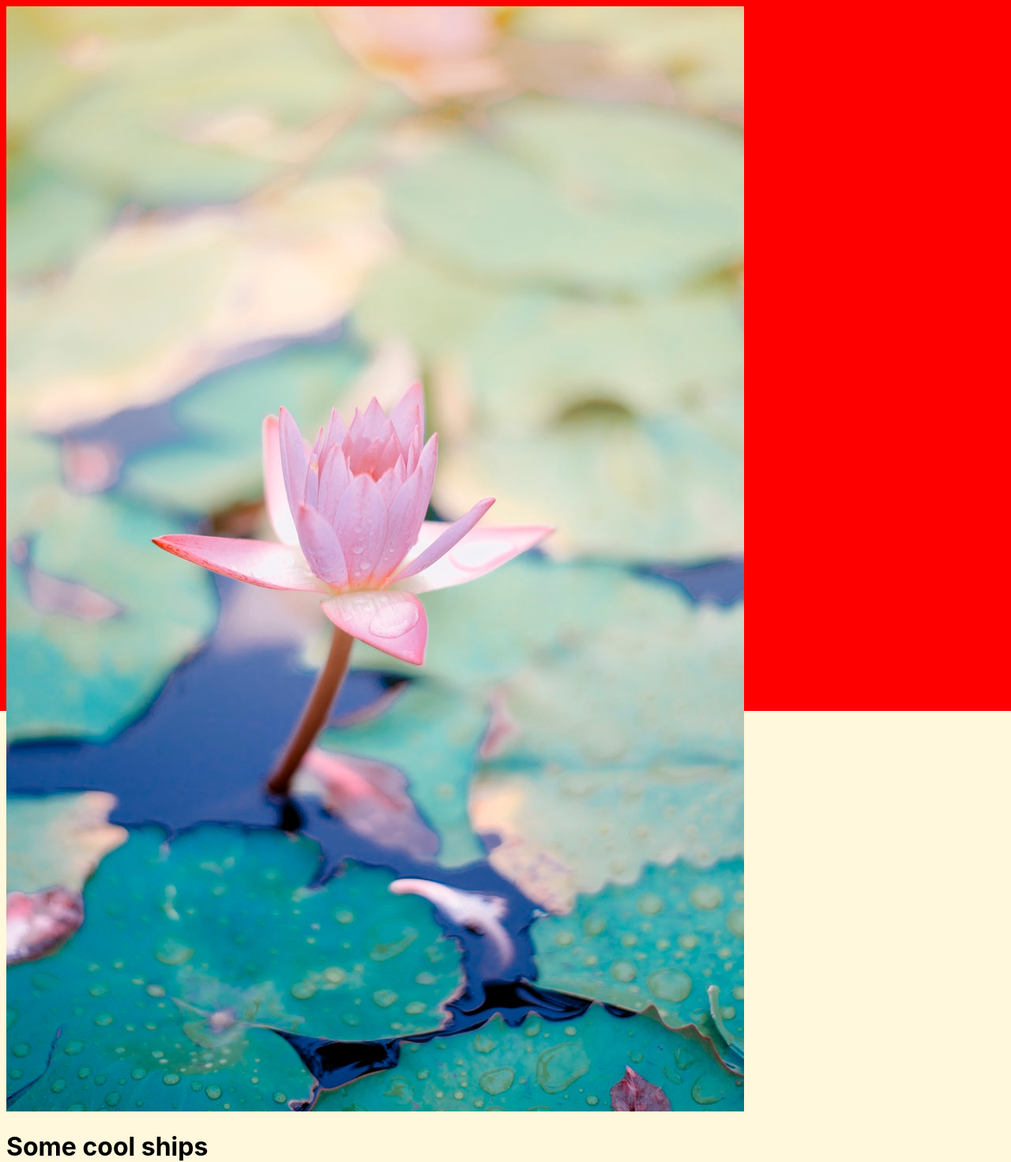
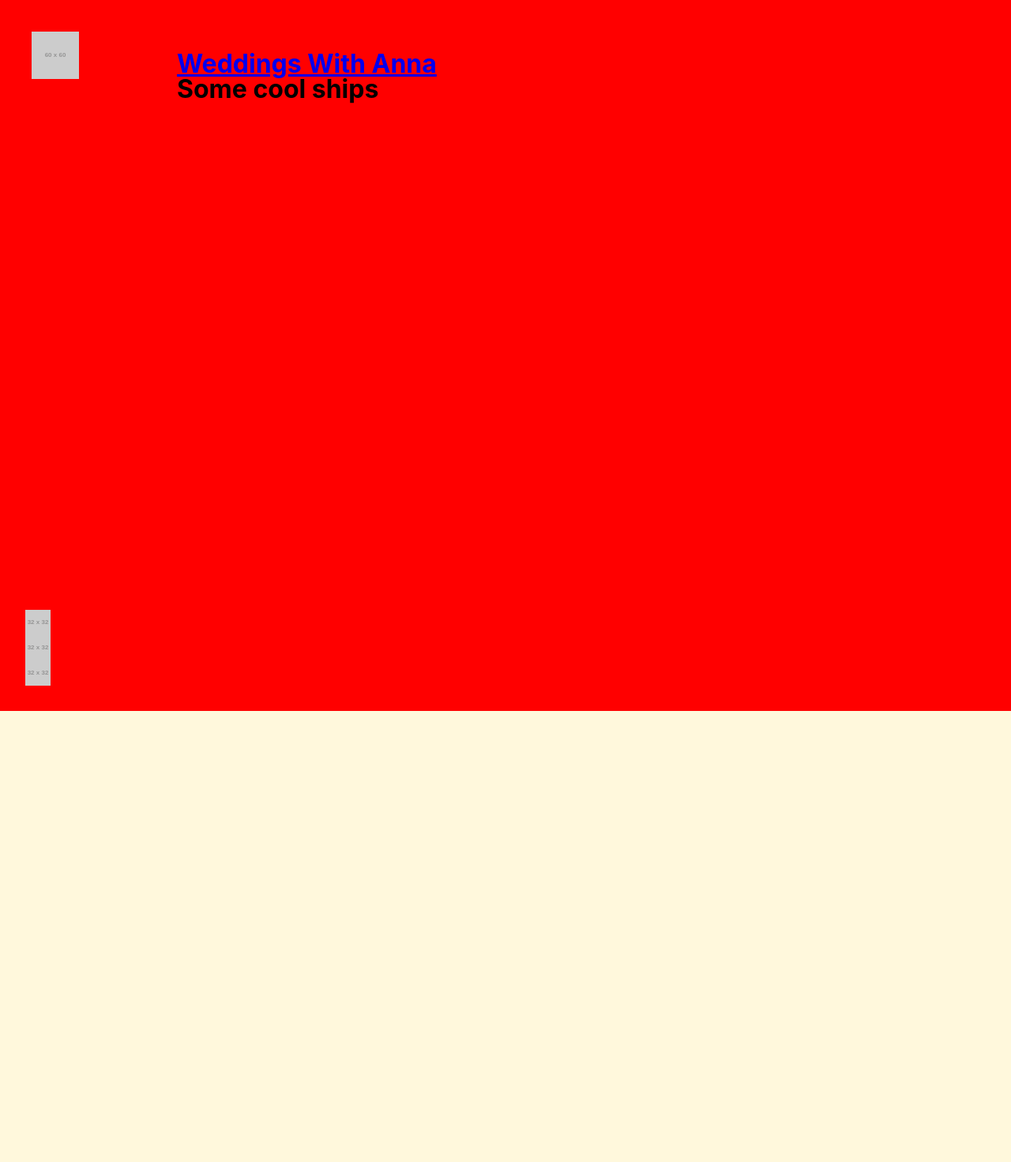
Before and after one commit to lukemoderwell/wwa, a Jekyll site: the page built from index.html, in a window 1280 px wide. Shown: the whole page at 79% size. Built offline with Jekyll 4.4.1, drawn with Linux system fonts in a browser that asks for light colours; a script that is not in the unit is left out; after the commit the page ends 1301 px from its top, so only the background shows below that.

Commit message:
add vars

```diff
--- a/assets/css/_base.scss
+++ b/assets/css/_base.scss
@@ -18,3 +18,10 @@
   transition-duration: .5s;
   transition-timing-function: ease;
 }
+
+.app-content {
+  @media (min-width: $screen-lg) {
+    padding-left: 13.5rem;
+    padding-right: 13.5rem;
+  }
+}
--- /dev/null
+++ b/assets/css/_vars.scss
@@ -0,0 +1,14 @@
+// breakpoints
+$screen-xs: 300px;
+$screen-sm: 480px;
+$screen-md: 767px;
+$screen-lg: 992px;
+$screen-xl: 1140px;
+
+// spacers
+$unit: 8px;
+$unit-2: $unit * 2;
+$unit-3: $unit * 3;
+$unit-4: $unit * 4;
+$unit-5: $unit * 5;
+$unit-6: $unit * 6;
--- a/assets/css/main.scss
+++ b/assets/css/main.scss
@@ -1,4 +1,5 @@
 ---
 ---
-
+@import './vars';
+@import './header';
 @import './base';
--- a/index.html
+++ b/index.html
@@ -4,9 +4,11 @@
 ---
 
 <div class="app">
-  <div class="app-background" style="background-color: rgb(229, 50, 66);"></div>
-  <div class="app-main" style="height: 1200px">
-    <img src="images/test.jpg" />
-    <h1>Some cool ships</h1>
+  <div class="app-background"></div>
+  {% include _header.html %}
+  <div class="app-content" style="height: 1200px">
+    <main class="content">
+      <h1>Some cool ships</h1>
+    </main>
   </div>
 </div>
```
